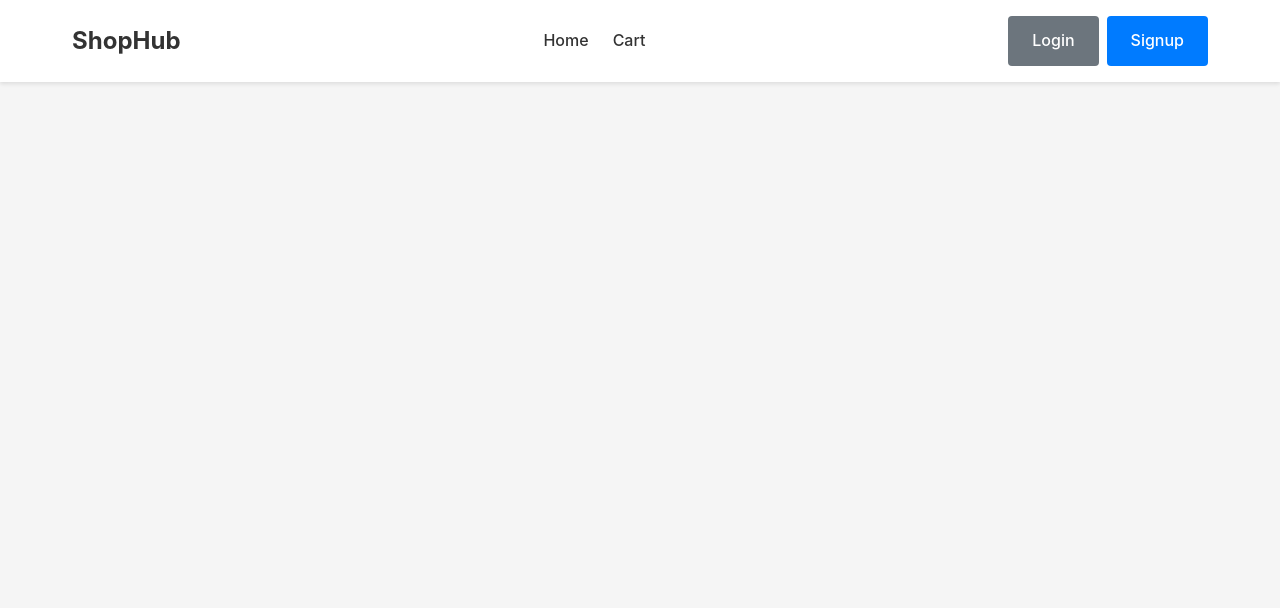
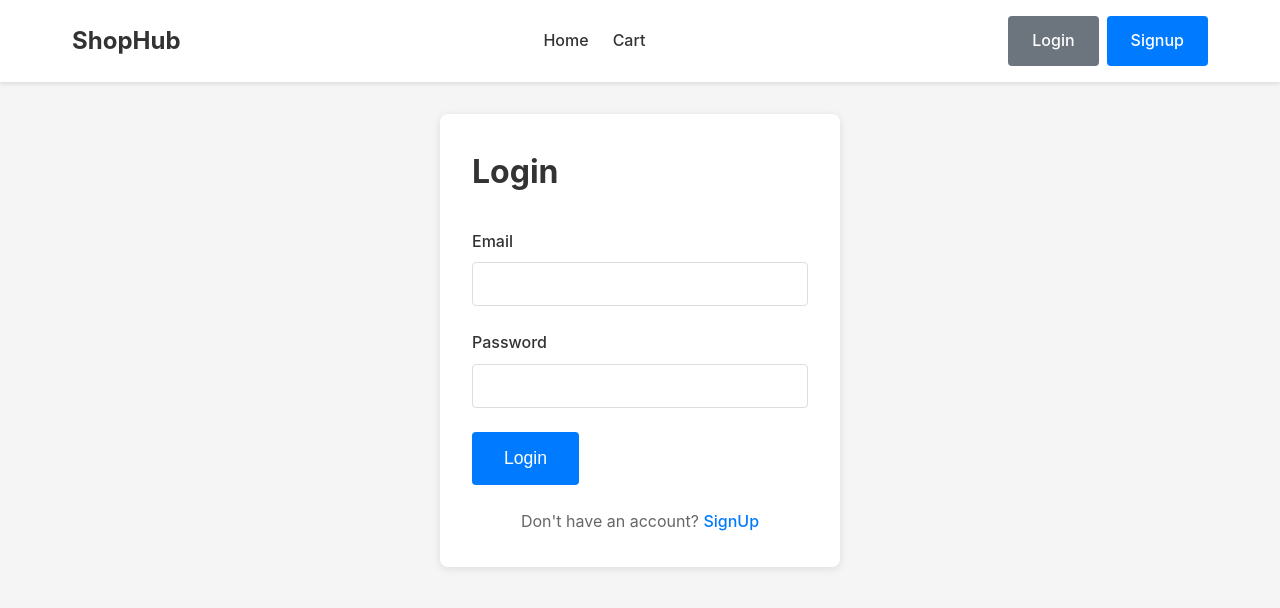
Before and after one commit to Nitael-dev/ecommerce-react-web, a React (Vite) app: page /auth in a window 1280 px wide. Shown: the top 608 px of the page. Built offline with nearby package versions, Linux system fonts and the light colour scheme; no server answers.

Commit message:
feat: Auth created

```diff
--- a/package.json
+++ b/package.json
@@ -12,6 +12,7 @@
   "dependencies": {
     "@tanstack/react-query": "^5.90.21",
     "react": "^19.2.0",
+    "react-cookie": "^8.0.1",
     "react-dom": "^19.2.0",
     "react-hook-form": "^7.71.1",
     "react-router": "^7.13.0"
--- a/src/App.css
+++ b/src/App.css
@@ -263,6 +263,15 @@ body {
   border: 1px solid #f5c6cb;
 }
 
+.success-message {
+  background-color: #80e989;
+  color: #0a4d11;
+  padding: 0.75rem;
+  border-radius: 4px;
+  margin-bottom: 1rem;
+  border: 1px solid #2edc3c;
+}
+
 .auth-switch {
   margin-top: 1.5rem;
   text-align: center;
@@ -273,6 +282,7 @@ body {
   color: #007bff;
   text-decoration: none;
   font-weight: 500;
+  cursor: pointer;
 }
 
 .auth-link:hover {
--- a/src/components/NavBar.tsx
+++ b/src/components/NavBar.tsx
@@ -17,10 +17,10 @@ export function NavBar() {
         </div>
         <div className="navbar-auth">
           <div className="navbar-auth-links">
-            <Link to="/auth" className="btn btn-secondary">
+            <Link to="/auth#login" className="btn btn-secondary">
               Login
             </Link>
-            <Link to="/auth" className="btn btn-primary">
+            <Link to="/auth#signup" className="btn btn-primary">
               Signup
             </Link>
           </div>
--- a/src/components/ProductCard.tsx
+++ b/src/components/ProductCard.tsx
@@ -8,7 +8,7 @@ interface CardProps {
 export function ProductCard({ product: { image, name, price } }: CardProps) {
   return (
     <div className="product-card">
-      <img src={image} className="product-card-image" />
+      <img src={image} alt={name} className="product-card-image" />
       <div className="product-card-content">
         <h3 className="product-card-name">{name}</h3>
         <p className="product-card-price">{price}</p>
--- /dev/null
+++ b/src/context/AuthContext.tsx
@@ -0,0 +1,45 @@
+import { createContext, useContext } from "react";
+import type { RecommCookiesProps, UserProps } from "../interfaces/user";
+import { useCookies } from "react-cookie";
+
+interface AuthContextProps {
+  user?: UserProps;
+  fetchUser(currentUser: UserProps): void;
+  logout(): void;
+}
+
+const AuthContext = createContext({} as AuthContextProps);
+
+export function AuthContextProvider({
+  children,
+}: {
+  children: React.ReactNode;
+}) {
+  const [{ "recomm:user": user }, setCookie, removeCookie] = useCookies<
+    "recomm:user",
+    RecommCookiesProps
+  >(["recomm:user"]);
+
+  async function fetchUser(currentUser: UserProps) {
+    setCookie("recomm:user", currentUser);
+  }
+
+  async function logout() {
+    removeCookie("recomm:user");
+  }
+
+  return (
+    <AuthContext.Provider
+      value={{
+        user,
+        fetchUser,
+        logout,
+      }}
+    >
+      {children}
+    </AuthContext.Provider>
+  );
+}
+
+// eslint-disable-next-line react-refresh/only-export-components
+export const useAuth = () => useContext(AuthContext);
--- /dev/null
+++ b/src/interfaces/user.ts
@@ -0,0 +1,14 @@
+export interface UserProps {
+  id: string;
+  email: string;
+  password: string;
+}
+
+export interface UserDTO {
+  email: string;
+  password: string;
+}
+
+export interface RecommCookiesProps {
+  "recomm:user"?: UserProps;
+}
--- a/src/main.tsx
+++ b/src/main.tsx
@@ -3,15 +3,21 @@ import { createRoot } from "react-dom/client";
 import App from "./App.tsx";
 import { BrowserRouter } from "react-router";
 import { QueryClientProvider, QueryClient } from "@tanstack/react-query";
+import { AuthContextProvider } from "./context/AuthContext.tsx";
+import { CookiesProvider } from "react-cookie";
 
 const clientQuery = new QueryClient();
 
 createRoot(document.getElementById("root")!).render(
   <StrictMode>
-    <QueryClientProvider client={clientQuery}>
-      <BrowserRouter>
-        <App />
-      </BrowserRouter>
-    </QueryClientProvider>
+    <CookiesProvider>
+      <AuthContextProvider>
+        <QueryClientProvider client={clientQuery}>
+          <BrowserRouter>
+            <App />
+          </BrowserRouter>
+        </QueryClientProvider>
+      </AuthContextProvider>
+    </CookiesProvider>
   </StrictMode>,
 );
--- a/src/page/Auth.tsx
+++ b/src/page/Auth.tsx
@@ -1,3 +1,172 @@
+import { useForm } from "react-hook-form";
+import { createUser, getUsers } from "../services/user";
+import { useQuery } from "@tanstack/react-query";
+import { useAuth } from "../context/AuthContext";
+import { useNavigate, useLocation } from "react-router";
+import { useState } from "react";
+
+type FormValues = {
+  email: string;
+  password: string;
+};
+
+interface ResolveProps {
+  type: "success" | "error";
+  message: string;
+}
+
 export function Auth() {
-  return <></>;
+  const { fetchUser, user } = useAuth();
+  const navigate = useNavigate();
+  const { hash } = useLocation();
+
+  const [resolve, setResolve] = useState<ResolveProps | null>(null);
+
+  const {
+    register,
+    handleSubmit,
+    getValues,
+    reset,
+    formState: { errors },
+  } = useForm<FormValues>();
+
+  const { data: users } = useQuery({
+    queryKey: ["users"],
+    queryFn: getUsers,
+  });
+
+  async function onSubmit() {
+    try {
+      const match = users?.find((user) => {
+        if (user.email === getValues("email")) {
+          if (user.password === getValues("password")) {
+            return true;
+          }
+        }
+      });
+      if (hash === "#signup") {
+        if (match) {
+          setResolve({
+            type: "error",
+            message: "This email already exists",
+          });
+          throw new Error(`This email already exists`);
+        }
+        const currentUser = await createUser({
+          email: getValues("email"),
+          password: getValues("password"),
+        });
+        if (currentUser) {
+          reset();
+          fetchUser(currentUser);
+          setResolve({
+            type: "success",
+            message: "User registered with success!",
+          });
+          setTimeout(() => navigate("/"), 1500);
+        }
+      } else {
+        if (match) {
+          fetchUser(match);
+          setResolve({
+            type: "success",
+            message: "User logged with success!",
+          });
+          setTimeout(() => navigate("/"), 1500);
+        } else {
+          setResolve({
+            type: "error",
+            message: "Email or password not valid",
+          });
+          throw new Error(`Email or password not valid`);
+        }
+      }
+    } catch (error) {
+      console.log(error);
+    }
+  }
+
+  return (
+    <div className="page">
+      <div className="container">
+        <div className="auth-container">
+          {hash === "#login" && user ? <p>User logged id: {user.email}</p> : ""}
+          {resolve && (
+            <div
+              className={
+                resolve.type === "error" ? "error-message" : "success-message"
+              }
+            >
+              {resolve.message}
+            </div>
+          )}
+          <h1 className="page-title">
+            {hash === "#signup" ? "Sign Up" : "Login"}
+          </h1>
+          <form onSubmit={handleSubmit(onSubmit)} className="auth-form">
+            <div className="form-group">
+              <label className="form-label" htmlFor="email">
+                Email
+              </label>
+              <input
+                className="form-input"
+                id="email"
+                type="email"
+                {...register("email", {
+                  required: "Email is required",
+                })}
+              />
+              {errors.email && (
+                <span className="form-error">{errors.email.message}</span>
+              )}
+            </div>
+            <div className="form-group">
+              <label className="form-label" htmlFor="password">
+                Password
+              </label>
+              <input
+                className="form-input"
+                id="password"
+                type="Password"
+                {...register("password", {
+                  minLength: {
+                    message: "Password must be at least 6 characters",
+                    value: 6,
+                  },
+                  maxLength: {
+                    message: "Password mus be at less than 12 characters",
+                    value: 12,
+                  },
+                  required: "Email is required",
+                })}
+              />
+              {errors.password && (
+                <span className="form-error">{errors.password.message}</span>
+              )}
+            </div>
+            <button type="submit" className="btn btn-primary btn-large">
+              {hash === "#signup" ? "Sign Up" : "Login"}
+            </button>
+          </form>
+          <div className="auth-switch">
+            {hash === "#signup" ? (
+              <p>
+                Already have an account?{" "}
+                <a href="#login" className="auth-link">
+                  Login
+                </a>
+              </p>
+            ) : (
+              <p>
+                Don't have an account?{" "}
+                <a href="#signup" className="auth-link">
+                  SignUp
+                </a>
+              </p>
+            )}
+          </div>
+        </div>
+      </div>
+    </div>
+  );
 }
--- /dev/null
+++ b/src/services/index.ts
@@ -0,0 +1,30 @@
+interface CustomFetchProps {
+  url: "products" | "user";
+  method: "GET" | "POST" | "PUT" | "DELETE" | "PATCH";
+  body?: BodyInit;
+  id?: string;
+}
+
+export async function customFetch<T>({
+  url,
+  body,
+  id,
+  method,
+}: CustomFetchProps) {
+  try {
+    const response = await fetch(
+      `${import.meta.env.VITE_API_BASE_URL}${url}${id ? "/" + id : ""}`,
+      {
+        body,
+        method,
+      },
+    );
+    if (!response.ok) {
+      const message = await response.text();
+      throw new Error(`Request failer (${response.status}): ${message}`);
+    }
+    return (await response.json()) as T;
+  } catch (error) {
+    console.log(error);
+  }
+}
--- a/src/services/products.ts
+++ b/src/services/products.ts
@@ -1,31 +1,5 @@
+import { customFetch } from ".";
 import type { ProductProps } from "../interfaces/products";
-
-interface CustomFetchProps {
-  url: "products";
-  method: "GET" | "POST" | "PUT" | "DELETE" | "PATCH";
-  body?: BodyInit;
-  id?: string;
-}
-
-export async function customFetch<T>({
-  url,
-  body,
-  id,
-  method,
-}: CustomFetchProps) {
-  try {
-    const response = await fetch(
-      `${import.meta.env.VITE_API_BASE_URL}${url}${id ? "/" + id : ""}`,
-      {
-        body,
-        method,
-      },
-    );
-    return response.json() as T;
-  } catch (error) {
-    console.log(error);
-  }
-}
 
 export async function getProducts() {
   try {
--- /dev/null
+++ b/src/services/user.ts
@@ -0,0 +1,27 @@
+import { customFetch } from ".";
+import type { UserDTO, UserProps } from "../interfaces/user";
+
+export async function createUser(body: UserDTO) {
+  try {
+    const data = await customFetch<UserProps>({
+      url: "user",
+      method: "POST",
+      body: JSON.stringify(body),
+    });
+    return data;
+  } catch (error) {
+    console.log(error);
+  }
+}
+
+export async function getUsers() {
+  try {
+    const users = await customFetch<UserProps[]>({
+      url: "user",
+      method: "GET",
+    });
+    return users;
+  } catch (error) {
+    console.log(error);
+  }
+}
```
Also changed, not shown: server.json (+20 -8 lines), 1 other file (tests, documents, lock files or other folders).
